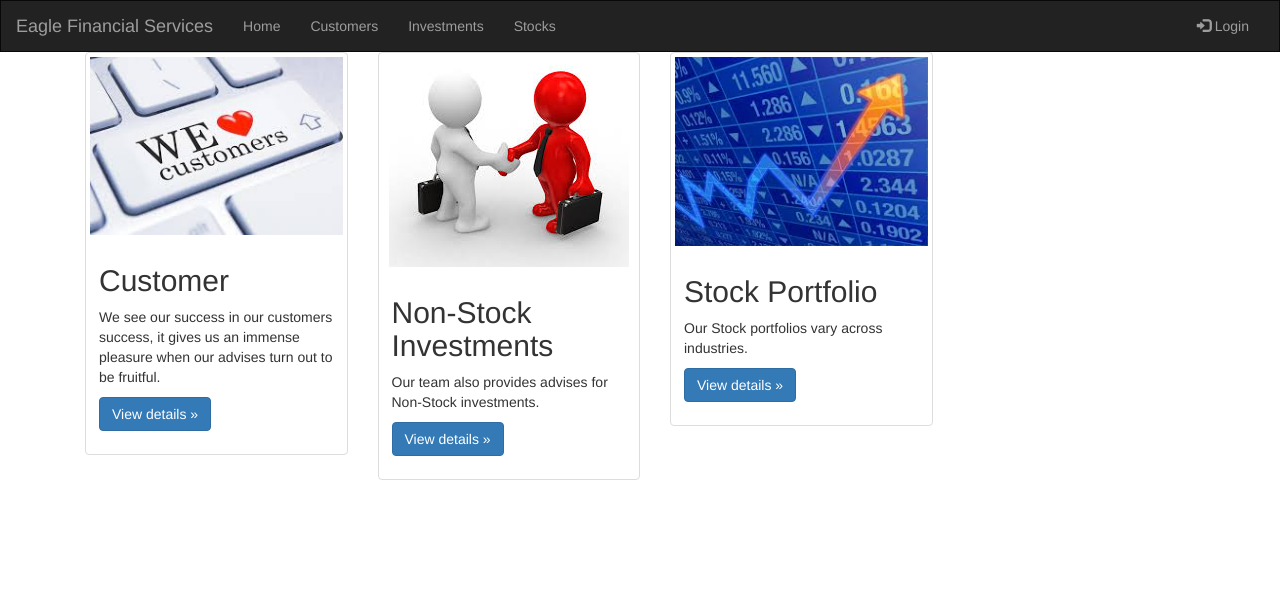
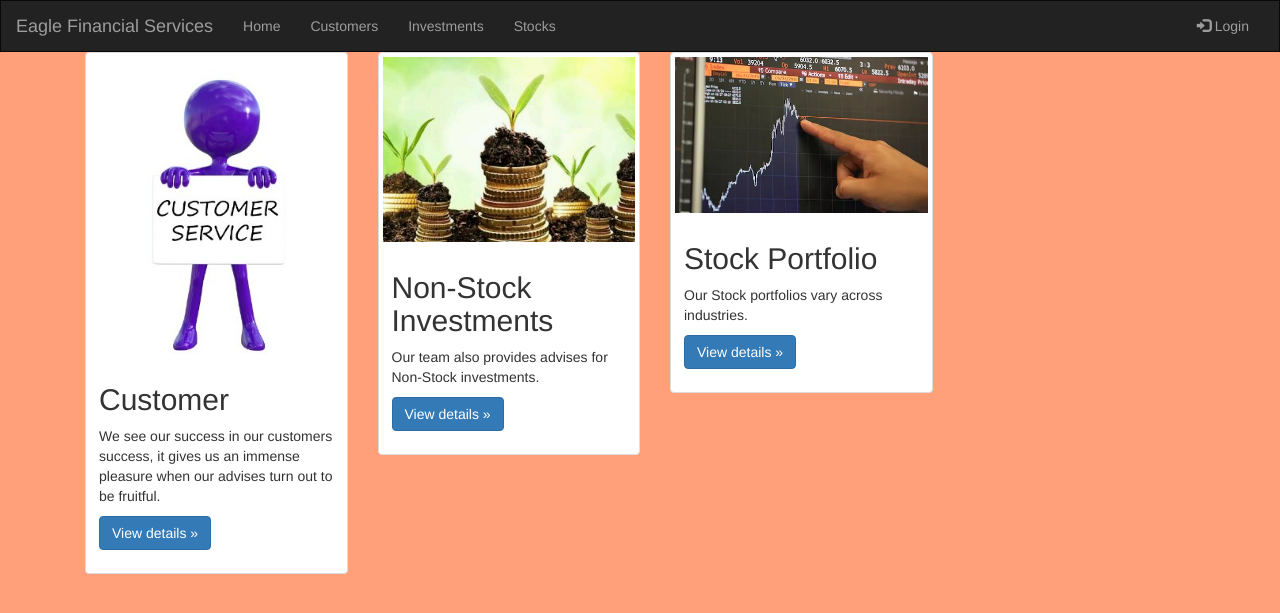
Before and after one commit to Vaishnavi-93/MDC2, a Django app: page / in a window 1280 px wide. Shown: the top 613 px of the page. Run offline with Django 3.2, Linux system fonts and the light colour scheme; some libraries are stand-ins or nearby versions.

Commit message:
additional changes

```diff
--- /dev/null
+++ b/portfolio/static/css/home.css
@@ -0,0 +1,3 @@
+.test {
+	 background-color: 	#FFA07A;
+}
--- a/portfolio/templates/portfolio/base.html
+++ b/portfolio/templates/portfolio/base.html
@@ -6,6 +6,8 @@
     <meta charset="utf-8">
     <meta name="viewport" content="width=device-width, initial-scale=1">
     <link rel="stylesheet" href="https://maxcdn.bootstrapcdn.com/bootstrap/3.3.7/css/bootstrap.min.css">
+    <link rel="stylesheet" href="{% static 'css/home.css' %}" type="text/css">
+
     <script src="https://ajax.googleapis.com/ajax/libs/jquery/3.2.1/jquery.min.js"></script>
     <script src="https://maxcdn.bootstrapcdn.com/bootstrap/3.3.7/js/bootstrap.min.js"></script>
     <style>
--- a/portfolio/templates/portfolio/home.html
+++ b/portfolio/templates/portfolio/home.html
@@ -1,6 +1,8 @@
 {% extends 'portfolio/base.html' %}
 {% load staticfiles %}
 {% block content %}
+<html>
+<body class="test">
             {% if user.is_authenticated %}
                 <div class="page-container">
 
@@ -17,7 +19,7 @@
                             <div class="row">
                                 <div class="col-md-3">
                                     <div class="thumbnail">
-                                        <img src="{% static "images/customer.jpg" %}" alt="customer"/>
+                                        <img src="{% static "images/customerservice.png" %}" alt="customer"/>
                                         <div class="caption">
                                             <h2>Customer</h2>
                                             <p>We see our success in our customers success, it gives us an immense
@@ -32,7 +34,7 @@
                                 </div>
                                 <div class="col-md-3">
                                     <div class="thumbnail">
-                                        <img src="{% static "images/nonstock.jpg" %}" alt="non-stock"/>
+                                        <img src="{% static "images/main.png" %}" alt="non-stock"/>
                                         <div class="caption">
                                             <h2>Non-Stock Investments</h2>
                                             <p>Our team also provides advises for Non-Stock investments.</p>
@@ -44,7 +46,7 @@
                                 </div>
                                 <div class="col-md-3">
                                     <div class="thumbnail">
-                                        <img src="{% static "images/stocks.jpg" %}" alt="stocks"/>
+                                        <img src="{% static "images/stockpf.png" %}" alt="stocks"/>
                                         <div class="caption">
                                             <h2>Stock Portfolio</h2>
                                             <p>Our Stock portfolios vary across industries.</p>
```
Also changed, not shown: portfolio/static/images/customerservice.png (added), portfolio/static/images/main.png (added), portfolio/static/images/stockpf.png (added).
